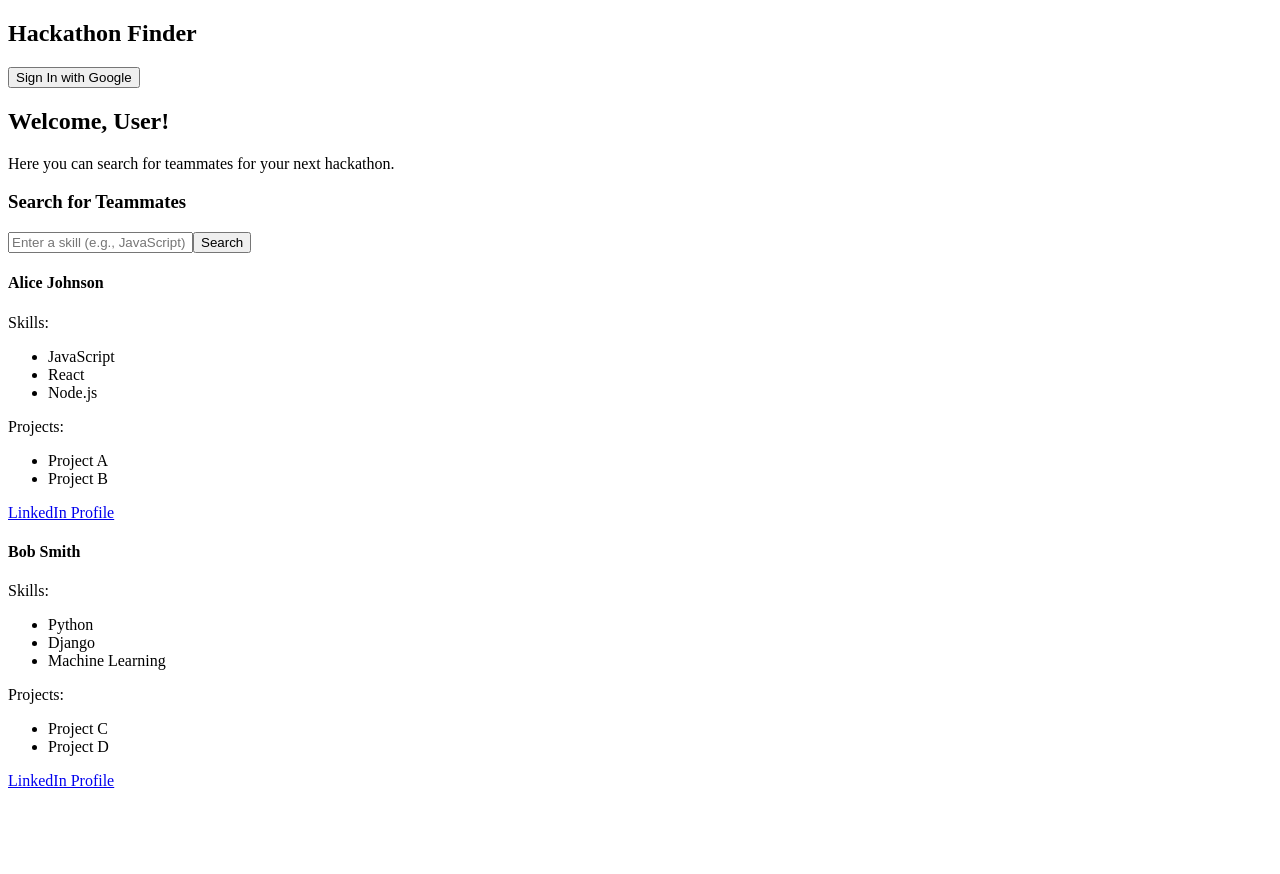
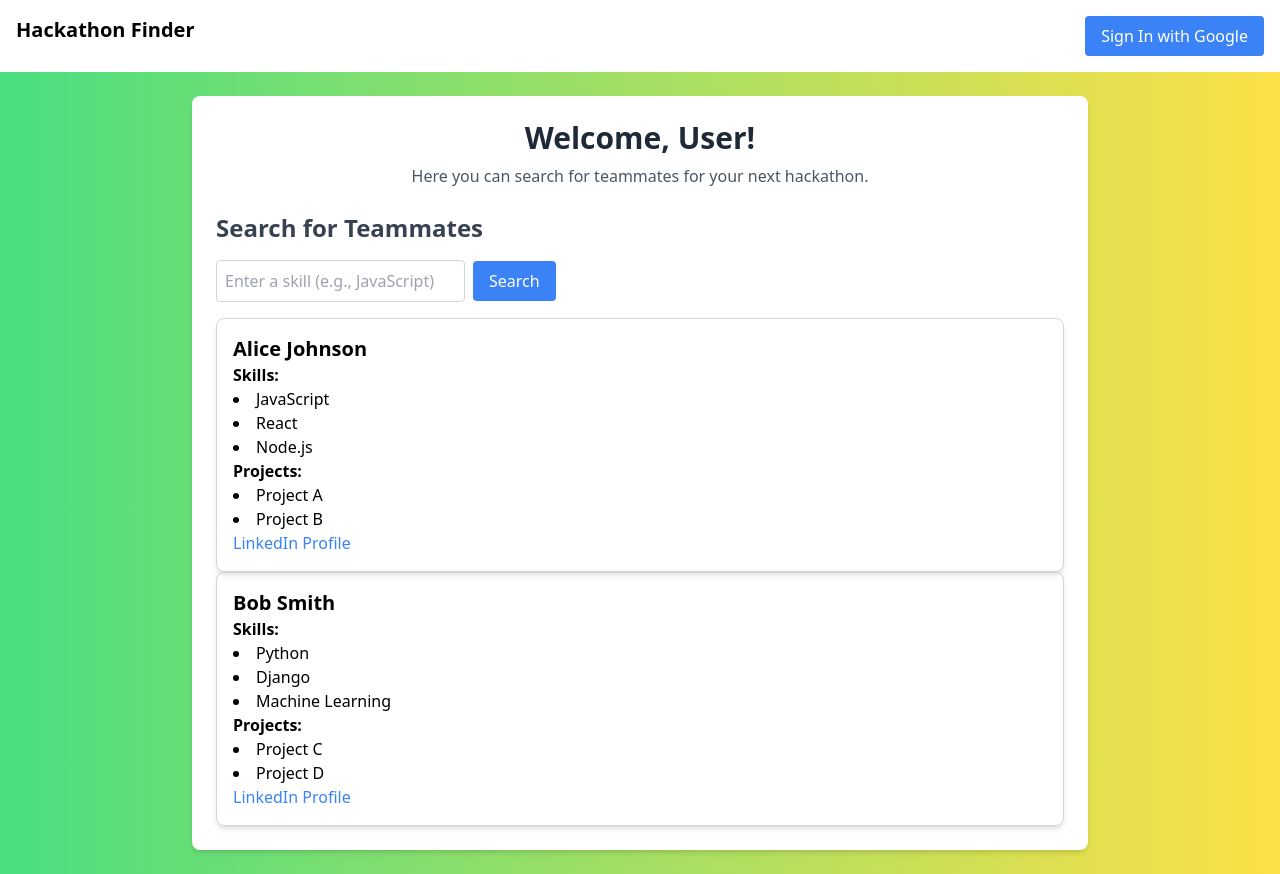
Before and after one commit to kichuman28/hackmate, a Next.js app: page /dashboard in a window 1280 px wide. Before the commit the page ends 800 px from the top, so only its background shows below. Built offline with nearby package versions, Linux system fonts and the light colour scheme; no server answers.

Commit message:
Bug: Fixed tailwind css not working issue

```diff
--- a/src/app/globals.css
+++ b/src/app/globals.css
@@ -1,3 +1,3 @@
-@import "tailwindcss/base";
-@import "tailwindcss/components";
-@import "tailwindcss/utilities";
+@tailwind base;
+@tailwind components;
+@tailwind utilities;
--- /dev/null
+++ b/src/app/layout.tsx
@@ -0,0 +1,35 @@
+import type { Metadata } from "next";
+import localFont from "next/font/local";
+import "./globals.css";
+
+const geistSans = localFont({
+  src: "./fonts/GeistVF.woff",
+  variable: "--font-geist-sans",
+  weight: "100 900",
+});
+const geistMono = localFont({
+  src: "./fonts/GeistMonoVF.woff",
+  variable: "--font-geist-mono",
+  weight: "100 900",
+});
+
+export const metadata: Metadata = {
+  title: "Create Next App",
+  description: "Generated by create next app",
+};
+
+export default function RootLayout({
+  children,
+}: Readonly<{
+  children: React.ReactNode;
+}>) {
+  return (
+    <html lang="en">
+      <body
+        className={`${geistSans.variable} ${geistMono.variable} antialiased`}
+      >
+        {children}
+      </body>
+    </html>
+  );
+}
--- a/src/pages/dashboard.tsx
+++ b/src/pages/dashboard.tsx
@@ -2,6 +2,7 @@
 import Navbar from '../components/Navbar';
 import Search from '../components/Search';
 import { useAuth } from '../hooks/useAuth';
+import '../app/globals.css';
 
 const Dashboard = () => {
   const { user } = useAuth();
@@ -9,12 +10,20 @@ const Dashboard = () => {
   return (
     <>
       <Navbar />
-      <main className="p-4">
-        <h2 className="text-2xl font-bold">Welcome, {user?.displayName || 'User'}!</h2>
-        <p className="mt-2">Here you can search for teammates for your next hackathon.</p>
-        <div className="mt-4">
-          <h3 className="text-xl font-semibold">Search for Teammates</h3>
-          <Search />
+      <main className="flex flex-col items-center p-6 bg-gradient-to-r from-green-400 to-yellow-300 min-h-screen">
+        <div className="max-w-4xl w-full bg-white shadow-md rounded-lg p-6">
+          <h2 className="text-3xl font-bold text-center text-gray-800">
+            Welcome, {user?.displayName || 'User'}!
+          </h2>
+          <p className="mt-2 text-gray-600 text-center">
+            Here you can search for teammates for your next hackathon.
+          </p>
+          <div className="mt-6">
+            <h3 className="text-2xl font-semibold text-gray-700">Search for Teammates</h3>
+            <div className="mt-4">
+              <Search />
+            </div>
+          </div>
         </div>
       </main>
     </>
--- a/src/pages/index.tsx
+++ b/src/pages/index.tsx
@@ -1,4 +1,5 @@
 import Navbar from '../components/Navbar';
+import '../app/globals.css'
 
 export default function Home() {
   return (
--- a/tailwind.config.js
+++ /dev/null
@@ -1,11 +0,0 @@
-/** @type {import('tailwindcss').Config} */
-module.exports = {
-  content: [
-    "./pages/**/*.{js,ts,jsx,tsx}",
-    "./components/**/*.{js,ts,jsx,tsx}",
-  ],
-  theme: {
-    extend: {},
-  },
-  plugins: [],
-};
```
